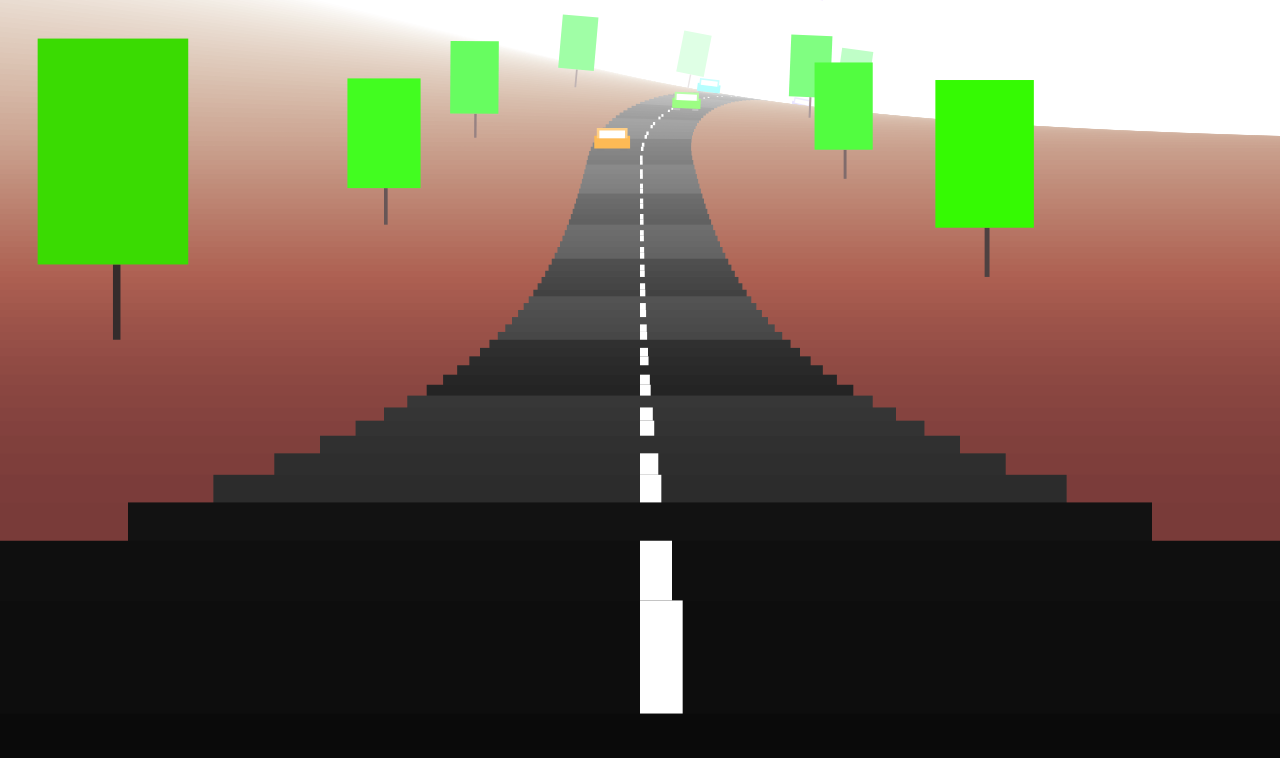
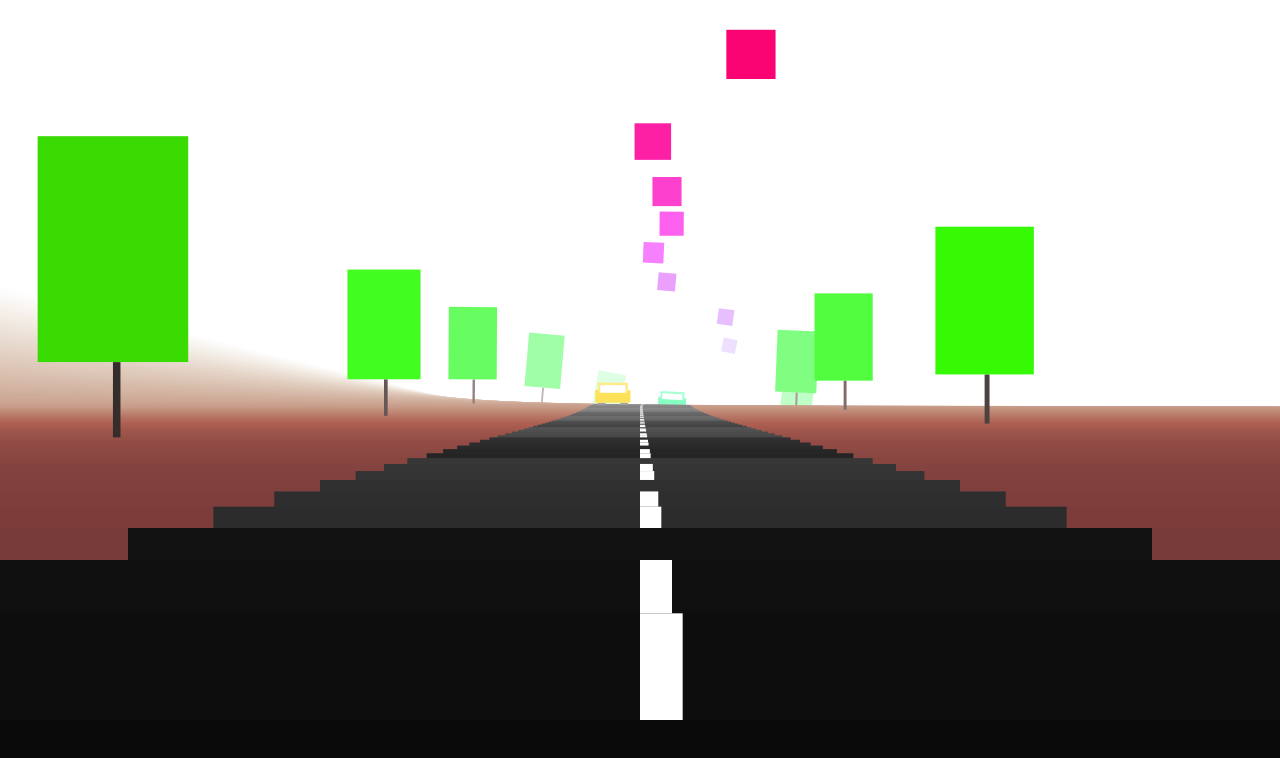
Before and after one commit to madmaw/moto1kross, a website built with webpack: page index.html in a window 1280 px wide. Built offline with Linux system fonts and the light colour scheme; animation ran at ten frames a second.

Commit message:
freed up some space, turned on fair vehicles

```diff
--- a/src/main/ts/index.ts
+++ b/src/main/ts/index.ts
@@ -17,7 +17,7 @@ const LEFT_RIGHT_CONTROL = true || ALL_ON;
 // are there other vehicles
 const OTHER_VEHICLES = true || ALL_ON;
 // do vehicles slow down on corners?
-const FAIR_VEHICLES = false && OTHER_VEHICLES || ALL_ON;
+const FAIR_VEHICLES = true && OTHER_VEHICLES || ALL_ON;
 // are there multiple vehicles or just one
 const MULTIPLE_VEHICLES = false && OTHER_VEHICLES || ALL_ON; // big
 // do non-emoji vehicles tyres flicker as they drive
@@ -32,6 +32,10 @@ const CENTER_LINES = true || ALL_ON;
 const LAP_MARKER = true || ALL_ON;
 // do we not have overlapping roads and terrain (not really neccessary anymore)
 const CLEAN_ROADS = false || ALL_ON;
+// do we attempt to centre the road in the scenery? (1 byte)
+const CENTERED_ROAD = true && !CLEAN_ROADS || ALL_ON;
+// is the car catchable? (1 byte)
+const CATCHABLE_CAR = true || ALL_ON;
 // do the roads change colour slightly
 const SHADED_ROADS = true || ALL_ON;
 // should we draw scenery and cars as emojis
@@ -57,7 +61,7 @@ const SMOOTH_COLOR_TERRAIN = false || ALL_ON;
 // should scenery colour rotate perfectly back to 0
 const SMOOTH_COLOR_SCENERY = false || ALL_ON;
 // correct the ligtness to 100 in distance
-const CORRECT_LIGHTNESS = false || ALL_ON; // 2 bytes
+const CORRECT_LIGHTNESS = true || ALL_ON; // 2 bytes
 // do not allow really big FPS jumps
 const MAX_DIFF = false || ALL_ON;
 // correct frame positioning for x and z rotation
@@ -212,11 +216,11 @@ while( j<trackLength ) {
     //trackRotation = (Math.random() - .5)*Math.PI / 99;
     //rot = 0;
     randomValue = Math.random();
-    let xTrackRotation = (Math.sin(j/lookAhead) - 1)/98 + yTrackRotation;
+    let xTrackRotation = (Math.cos(j/lookAhead) - 1)/98 + yTrackRotation;
     //j++;
     if( j && !(j % 49) && (randomValue*98)&1 ) {
         //yTrackRotation = (randomValue - yTargetTrackRotation)*2/lookAhead;
-        yTrackRotation = (randomValue - yTargetTrackRotation)*2/lookAhead;
+        yTrackRotation = (randomValue - yTargetTrackRotation)/49;
         yTargetTrackRotation = randomValue;
     }
     if( Z_ROTATION ) {
@@ -248,7 +252,7 @@ while( j<trackLength ) {
                     ?j * .36
                     :j, // hue
                 36, // saturation
-                -98, // x
+                CENTERED_ROAD?-499:-98, // x
                 998, // width
 
             ];
@@ -284,7 +288,7 @@ while( j<trackLength ) {
                     ?j * .36
                     :j, // hue
                 49, // saturation
-                -98, // x
+                CENTERED_ROAD?-499:-98, // x
                 998, // width
 
             ];
@@ -313,7 +317,7 @@ while( j<trackLength ) {
                 ?j * .36
                 :j, // hue
             36, // saturation
-            -98, // x
+            CENTERED_ROAD?-499:-98, // x
             998, // width
 
         ];
@@ -369,8 +373,8 @@ while( j<trackLength ) {
     if( SCENERY && RANDOM_SCENERY_PLACEMENT ) {
         zCurrent = randomValue;
     }
-    if( SCENERY && (zCurrent > .8 && RANDOM_SCENERY_PLACEMENT || !RANDOM_SCENERY_PLACEMENT && !(j%9) || !j && CHECKERED_FLAG) ) {
-        if( USE_EMOJIS ) {
+    if( SCENERY ) {
+        if( USE_EMOJIS && (zCurrent > .8 && RANDOM_SCENERY_PLACEMENT || !RANDOM_SCENERY_PLACEMENT && !(j%9) || !j && CHECKERED_FLAG) ) {
             if( RANDOM_SCENERY_PLACEMENT ) {
                 yScale = zCurrent;
                 zCurrent *= 9;
@@ -414,8 +418,12 @@ while( j<trackLength ) {
                 )
 
             }
+        } else if ( !(j%9) ) {
+            if( RANDOM_SCENERY_PLACEMENT ) {
+                x = j%2?roadWidth+2+randomValue*9:-4-randomValue*9;
             } else {
                 x = j%2?roadWidth+4:-6;
+            }
 
             scenery.splice(sceneryOffset, 0,
                 4, // type (box) - y
@@ -436,7 +444,7 @@ while( j<trackLength ) {
                 .1, // width
                 1, // height
 
-                9, // type box - y
+                8, // type box - y
                 kindOfHalf,
                 -j,
                 98,
@@ -529,7 +537,7 @@ if( !STORE_X_ROTATION ) {
 //zCurrent = 0;
 
 // render and update
-f = (now?: number) => {
+f = (now: number) => {
     if( REQUEST_ANIMATION_FRAME ) {
         requestAnimationFrame(f);
     } else {
@@ -537,19 +545,19 @@ f = (now?: number) => {
         setTimeout(f, t);
         now = then + t;
     }
-    if( now && then ) {
+    // if( now && then ) {
         diff = now - then;
         if( MAX_DIFF && diff > 100 ) {
             diff = 100;
         }
-    } else {
-        diff = 0;
-    }
+    // } else {
+    //     diff = 0;
+    // }
     let zPreviousi = zCurrent | 0;
 
     if( LEFT_RIGHT_CONTROL ) {
         if( HANDBRAKE_TURNS ) {
-            yRotCurrent += diff * ((keys[37]||0) - (keys[39]||0)) * ((keys[49]||0)+2) / 3e3;
+            yRotCurrent += diff * ((keys[37]||0) - (keys[39]||0)) * ((keys[49]||0)+3) / 5e3;
         } else {
             yRotCurrent += diff * ((keys[37]||0) - (keys[39]||0)) / 1e3;
         }
@@ -566,7 +574,7 @@ f = (now?: number) => {
         }
     }
     if( SPEED_CONTROL ) {
-        speed += diff * ((keys[38] || 0) / 7e4 - speed/slowingFactor);
+        speed += diff * ((keys[38] || 0) / 5e4 - speed/slowingFactor);
     } else {
         speed += diff*(1e-5 - speed/slowingFactor);
     }
@@ -587,6 +595,7 @@ f = (now?: number) => {
             } else {
                 //xRotTarget -= frame[yRotationOffset];
                 xRotTarget += randomValue;
+                //xRotTarget += (zPreviousi%98)/trackLength;
             }
         }
         if( !LEFT_RIGHT_CONTROL ) {
@@ -624,7 +633,7 @@ f = (now?: number) => {
                         newFrame.splice(sceneryOffset, 0,
                             vehicleCharacter,
                             kindOfHalf,
-                            36 * j,
+                            50 * j,
                             98,
                             .1,
                             .1,
@@ -635,7 +644,7 @@ f = (now?: number) => {
                         newFrame.splice(sceneryOffset, 0,
                             vehicleCharacter,
                             kindOfHalf,
-                            36 * j,
+                            50 * j,
                             98,
                             .1,
                             .1,
@@ -656,7 +665,7 @@ f = (now?: number) => {
                         // roof
                         .9, // y
                         .5, // lightness
-                        36 * j, // hue
+                        50 * j, // hue
                         98, // saturation
                         vehicleX + .3, //x
                         1.2, // width
@@ -666,7 +675,7 @@ f = (now?: number) => {
                         // body
                         .6, // y
                         kindOfHalf, // lightness
-                        36 * j, // hue
+                        50 * j, // hue
                         98, // saturation
                         vehicleX + .2, //x
                         1.4, // width
@@ -697,7 +706,7 @@ f = (now?: number) => {
                 vehicles[j++] = vehicleZ;
             }
         } else {
-            scenery = track[((vehicleZ | 0)+1)%trackLength];
+            scenery = track[((vehicleZ | 0))%trackLength];
             if( now ) {
                 scenery.splice(
                     sceneryOffset,
@@ -708,11 +717,17 @@ f = (now?: number) => {
                         :35);
             }
             if( FAIR_VEHICLES ) {
-                vehicleZ += diff / (23 + vehicleZ - zCurrent) * (1 - Math.sin(scenery[yRotationOffset]*2));
+                //vehicleZ += diff / ((CATCHABLE_CAR?18:9) + vehicleZ - zCurrent) * (1 - Math.sin(scenery[yRotationOffset]*2));
+                vehicleZ += diff / 14 * (1 - Math.sin(scenery[yRotationOffset]*9));
             } else {
-                vehicleZ += diff / (23 + vehicleZ - zCurrent);
+                //vehicleZ += (diff + zCurrent - vehicleZ) / (CATCHABLE_CAR?14:9);
+                //vehicleZ = Math.max(zCurrent - 1, vehicleZ + diff / 14);
+                vehicleZ += diff / 16;
             }
-            let newFrameIndex = (vehicleZ | 0)+1;
+            if( vehicleZ < zCurrent ) {
+                vehicleZ = zCurrent;
+            }
+            let newFrameIndex = (vehicleZ | 0);
             scenery = track[newFrameIndex%trackLength];
             if( USE_EMOJIS ) {
                 if( SCALE_Z_PROGRESS ) {
@@ -740,7 +755,7 @@ f = (now?: number) => {
             } else {
                 scenery.splice(sceneryOffset, 0,
                     // windshield
-                    .8, // y
+                    .9, // y
                     1, // lightness
                     0, // hue
                     0, // saturation
@@ -749,41 +764,41 @@ f = (now?: number) => {
                     .3, // height
 
                     // roof
-                    .9, // y
+                    1, // y
                     .5, // lightness
                     0, // hue
                     98, // saturation
                     .3, //x
                     1.2, // width
-                    .4, // height
+                    .5, // height
 
 
                     // body
-                    .6, // y
+                    .7, // y
                     kindOfHalf, // lightness
                     0, // hue
                     98, // saturation
                     .2, //x
                     1.4, // width
-                    .5, // height
+                    .6, // height
 
                     // left tyre
-                    .1, // y
+                    1, // y
                     FLICKERING_TYRES?vehicleZ%kindOfHalf:.1, // lightness
                     0, // hue
                     0, // saturation
                     .3, //x
                     .3, // width
-                    .1, // height
+                    1, // height
 
                     // right tyre
-                    .1, // y
+                    1, // y
                     FLICKERING_TYRES?vehicleZ%kindOfHalf:.1, // lightness
                     0, // hue
                     0, // saturation
                     1.2, //x
                     .3, // width
-                    .1, // height
+                    1, // height
 
                 );
 
@@ -798,6 +813,7 @@ f = (now?: number) => {
     let fr = zCurrent - (zCurrent | 0);
 
     let xRotation = STORE_X_ROTATION?(xRotTarget - xRotCurrent) * fr:fr*randomValue;
+    //let xRotation = (xRotTarget - xRotCurrent) * fr;
     let yRotation;
     if( LEFT_RIGHT_CONTROL ) {
         yRotation = yRotCurrent - yRotTarget;
@@ -839,7 +855,6 @@ f = (now?: number) => {
         }
 
         scenery = track[((zCurrent + i)| 0)%trackLength];
-        if( i > 1 ) {
         // render the frame
         j = sceneryOffset;
         while( j < scenery.length ) {
@@ -1032,12 +1047,12 @@ f = (now?: number) => {
             }
             c.setTransform(1, 0, 0, 1, 0, 0);
         }
-        }
         if( X_ROTATION ) {
             if( STORE_X_ROTATION ) {
                 xRotation += scenery[xRotationOffset];
             } else {
                 xRotation -= randomValue;
+                //xRotation -= ((zCurrent + i)%98)/trackLength;
             }
         }
         yRotation += scenery[yRotationOffset];
@@ -1057,4 +1072,4 @@ f = (now?: number) => {
 
     then = now;
 }
-f();
+f(0);
```
Also changed, not shown: build/bundle.js, dist/index.html. Lines whose indentation alone changed are shown as unchanged.
